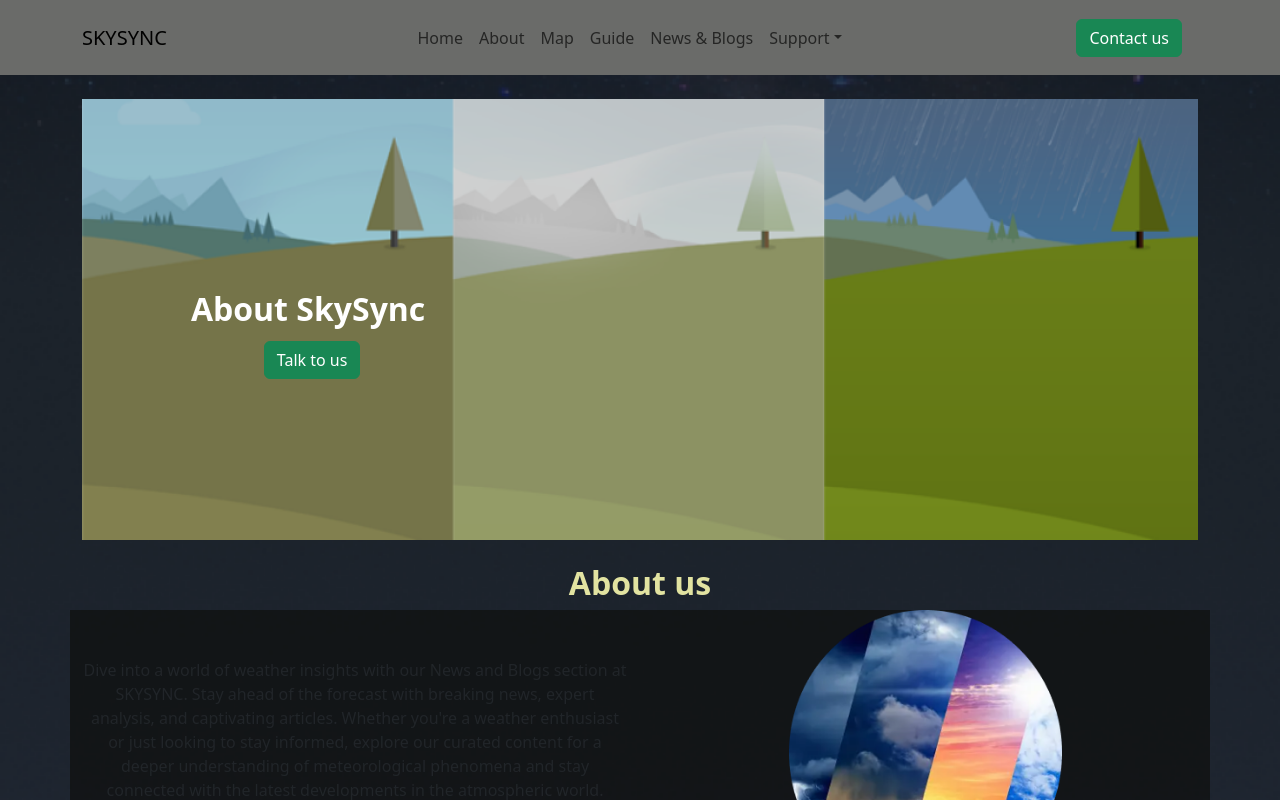
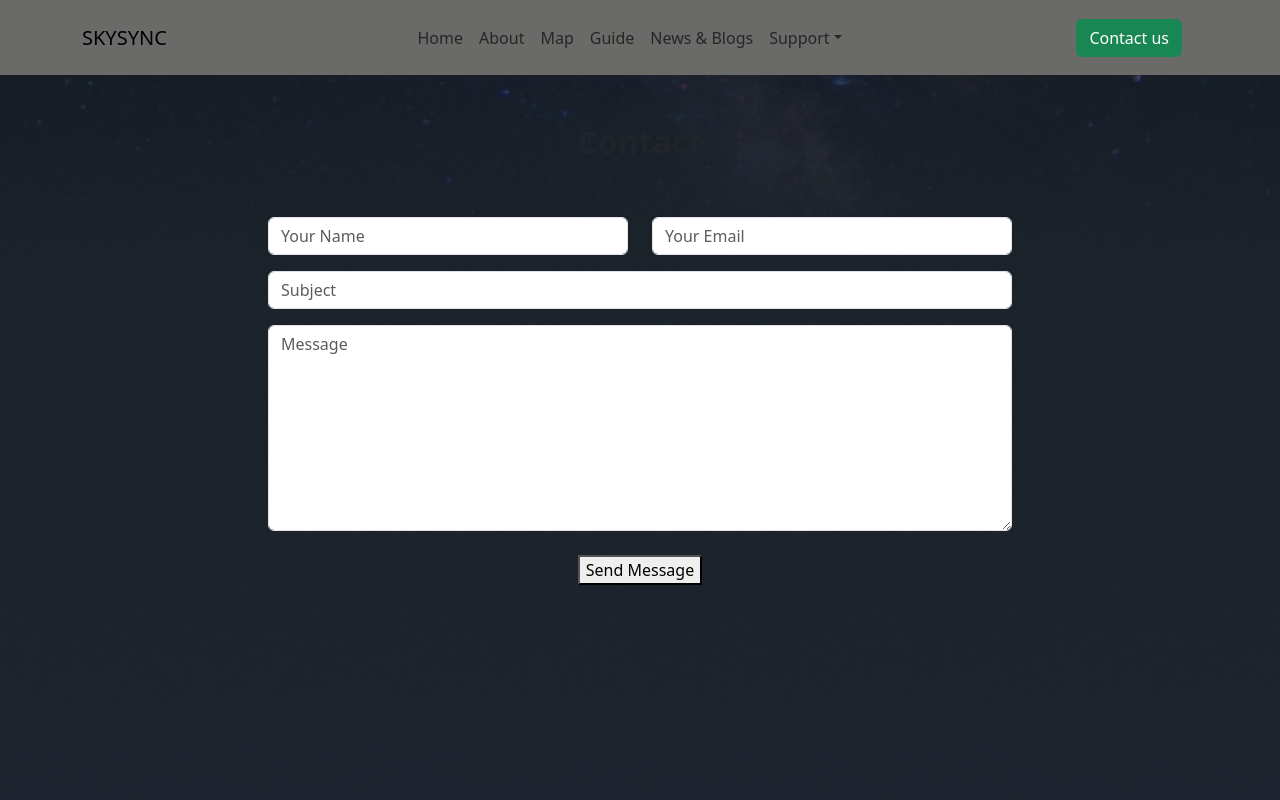
Before and after one commit to AbdulMunam-2002/Weather-Forcast, a React (Create React App) app: page / in a window 1280 px wide. Shown: the top 800 px of the page. Built offline with nearby package versions, Linux system fonts and the light colour scheme.

Commit message:
5th commit

```diff
--- a/package.json
+++ b/package.json
@@ -11,7 +11,7 @@
     "react-bootstrap": "^2.9.1",
     "react-dom": "^18.2.0",
     "react-router-dom": "^6.20.1",
-    "react-scripts": "5.0.1",
+    "react-scripts": "^3.0.1",
     "web-vitals": "^2.1.4"
   },
   "scripts": {
--- a/src/App.js
+++ b/src/App.js
@@ -6,11 +6,12 @@ import Button from 'react-bootstrap/Button';
 import 'bootstrap/dist/css/bootstrap.min.css';
 import React from 'react';
 import Aboutus from './Components/About';
+import Contact from './Components/ContactUs';
 
 function App() {
   return (
     <div className="App">
-     <Aboutus/>
+     <Contact/>
      </div>
   );
 }
--- a/src/Components/ContactUs.js
+++ b/src/Components/ContactUs.js
@@ -0,0 +1,132 @@
+import React from 'react';
+import { Navbar, Container, Nav, NavDropdown, Button } from 'react-bootstrap';
+import additionalImage from '../Assets/Images/Header1.png';
+import Image2 from '../Assets/Img 1.png';
+
+const Contact = () => {
+  const headerStyle = {
+    backgroundImage: `url(${additionalImage})`,
+    backgroundSize: 'cover',
+    backgroundPosition: 'center center',
+    minHeight: '75px',
+  };
+  const componentStyle = {
+    backgroundImage: `url(${Image2})`,
+    backgroundSize: 'cover',
+    backgroundPosition: 'center center',
+    minHeight: '100vh',
+    position: 'relative',
+  };
+
+  return (
+    <>
+      <div  style={componentStyle}>
+        <Navbar collapseOnSelect expand="lg" className="bg-body-tertiary" style={headerStyle}>
+          <Container>
+
+          <Navbar.Brand href="#home">SKYSYNC</Navbar.Brand>
+            <Navbar.Toggle aria-controls="responsive-navbar-nav" />
+            <Navbar.Collapse id="responsive-navbar-nav">
+              <Nav className="mx-auto">
+                <Nav.Link href="#features">Home</Nav.Link>
+                <Nav.Link href="#pricing">About</Nav.Link>
+                <Nav.Link href="#pricing">Map</Nav.Link>
+                <Nav.Link href="#pricing">Guide</Nav.Link>
+                <Nav.Link href="#pricing">News & Blogs</Nav.Link>
+
+                <NavDropdown title="Support" id="collapsible-nav-dropdown">
+                  <NavDropdown.Item href="#action/3.2">Help</NavDropdown.Item>
+                  <NavDropdown.Divider />
+                  <NavDropdown.Item href="#action/3.4">Social Media Profiles</NavDropdown.Item>
+                </NavDropdown>
+              </Nav>
+              <Nav className="me-3">
+                <Button variant="success">Contact us</Button>
+              </Nav>
+            </Navbar.Collapse>
+          </Container>
+        </Navbar>
+        <br />
+        <br />
+        <section id="contact" className="contact">
+          <div className="container" data-aos="fade-up">
+            <div className="section-title">
+              <h2><b>Contact</b></h2>
+            </div>
+          </div>
+<br>
+</br>
+<br></br>          <div className="container d-flex justify-content-center" data-aos="fade-up">
+            <div className="col-lg-8 mt-5 mt-lg-0">
+              <form
+                action="forms/contact.php"
+                method="post"
+                role="form"
+                className="php-email-form"
+              >
+                <div className="row">
+                  <div className="col-md-6 form-group">
+                    <input
+                      type="text"
+                      name="name"
+                      className="form-control"
+                      id="name"
+                      placeholder="Your Name"
+                      required
+                    />
+                  </div>
+                  <div className="col-md-6 form-group mt-3 mt-md-0">
+                    <input
+                      type="email"
+                      className="form-control"
+                      name="email"
+                      id="email"
+                      placeholder="Your Email"
+                      required
+                    />
+                  </div>
+                </div>
+                <div className="form-group mt-3">
+                  <input
+                    type="text"
+                    className="form-control"
+                    name="subject"
+                    id="subject"
+                    placeholder="Subject"
+                    required
+                  />
+                </div>
+                <div className="form-group mt-3">
+                  <textarea
+                    className="form-control"
+                    name="message"
+                    rows="8"
+                    placeholder="Message"
+                    required
+                  ></textarea>
+                </div>
+                <div className="text-center">
+                  <br />
+                  <button type="submit">Send Message</button>
+                </div>
+              </form>
+            </div>
+          </div>
+        </section>
+      </div>
+
+      {/* Footer */}
+      <Navbar collapseOnSelect expand="lg" className="bg-body-tertiary" style={headerStyle}>
+        <Container>
+          <Navbar.Collapse id="responsive-navbar-nav">
+            <Nav className="mx-auto">
+              <Nav.Link href="#features">© 2022 — 2023 SKYSYNC ® All rights reserved</Nav.Link>
+            </Nav>
+          </Navbar.Collapse>
+        </Container>
+      </Navbar>
+    </>
+  );
+};
+
+export default Contact;
```
Also changed, not shown: 1 other file (tests, documents, lock files or other folders).
